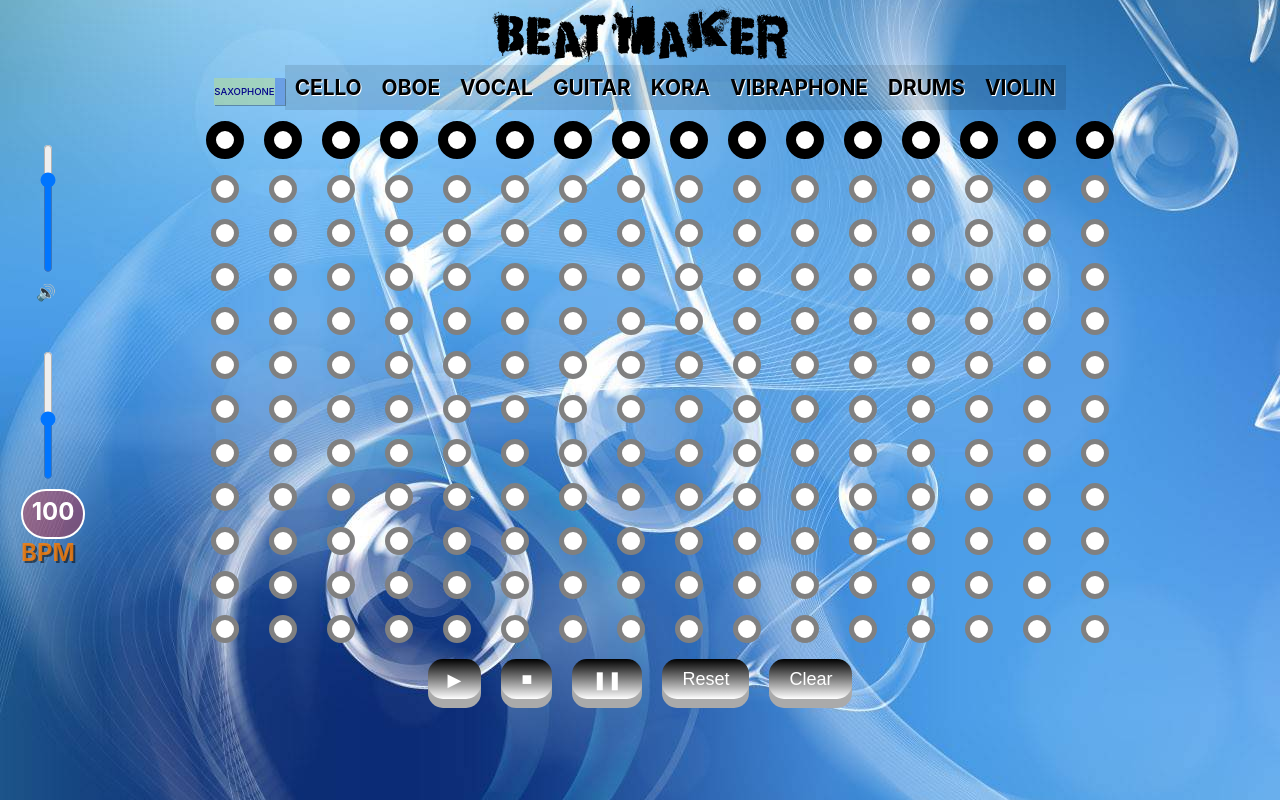
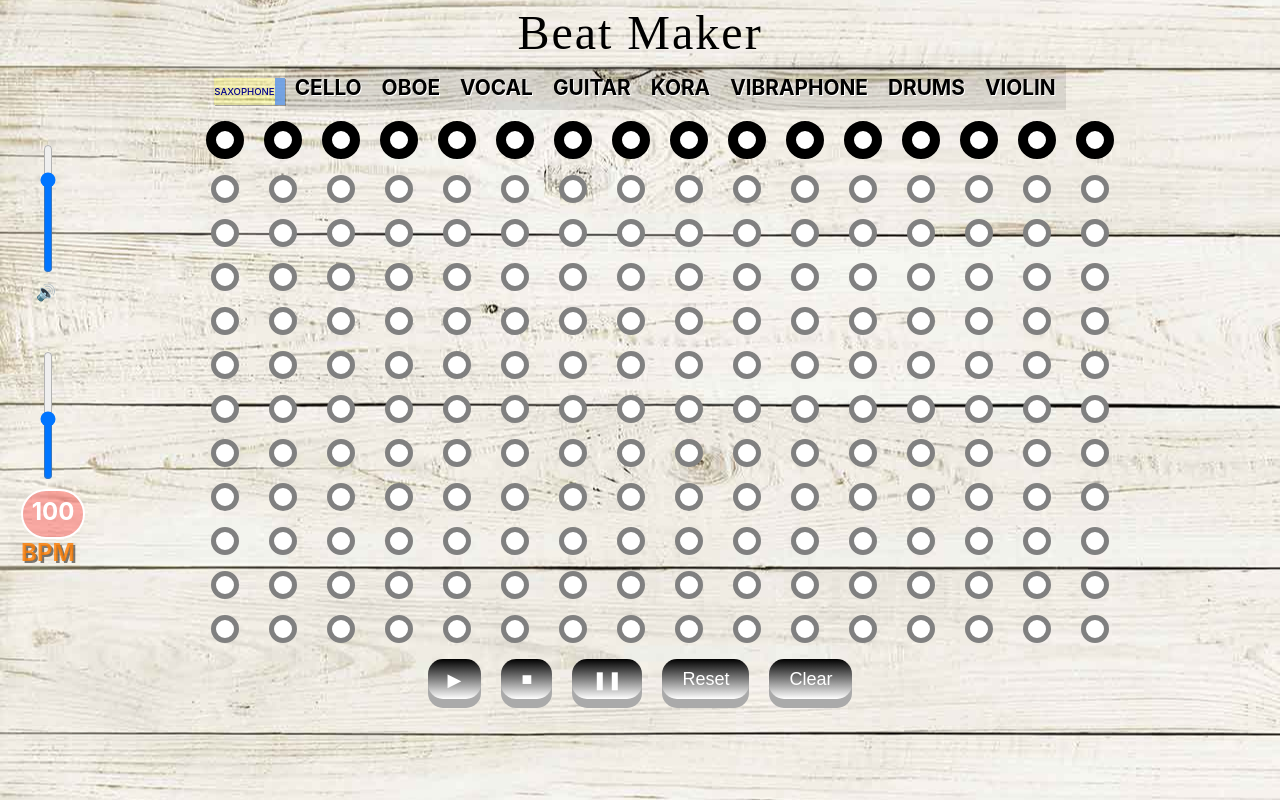
Before and after one commit to itai-rozen/beatmaker, a React (Create React App) app in the folder client/: page / in a window 1280 px wide. Built offline with nearby package versions, Linux system fonts and the light colour scheme; no server answers.

Commit message:
added fallback font and chanaged background

```diff
--- a/client/src/App.css
+++ b/client/src/App.css
@@ -3,7 +3,7 @@
 }
 
 html {
-  background-image: url('./background/2.jpg');
+  background-image: url('./background/wood.jpg');
   background-position: left;
   height: 100%;
 }
--- a/client/src/components/Header/header.css
+++ b/client/src/components/Header/header.css
@@ -4,7 +4,7 @@
 }
 
 .header {
-    font-family: punk-kid;
+    font-family: punk-kid sans-serif;
     letter-spacing: 2px;
     font-size: 3em;
     color: black;
```
